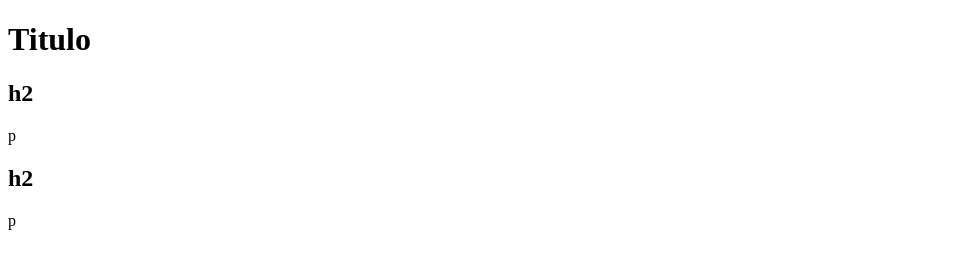
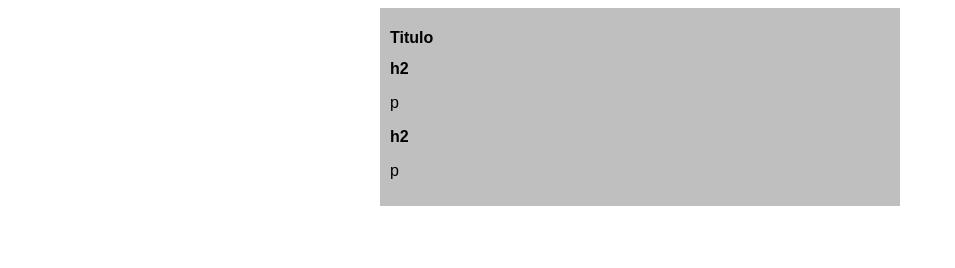
Before and after one commit to WellingtonGAlves/guanabara, a plain HTML site: page index.html in a window 1280 px wide. Shown: the whole page, without its empty margins (0-955 px from the left). Drawn offline with Linux system fonts and the light colour scheme.

Commit message:
Update index.html

```diff
--- a/index.html
+++ b/index.html
@@ -4,7 +4,8 @@
     <meta charset="UTF-8">
     <meta http-equiv="X-UA-Compatible" content="IE=edge">
     <meta name="viewport" content="width=device-width, initial-scale=1.0">
-    <title>TEste Guanabara Branches</title>
+    <title>Novo titulo - Guanabara Branches</title>
+    <link rel="stylesheet" href="estilos/style.css">
 </head>
 <body>
     <main>
```
